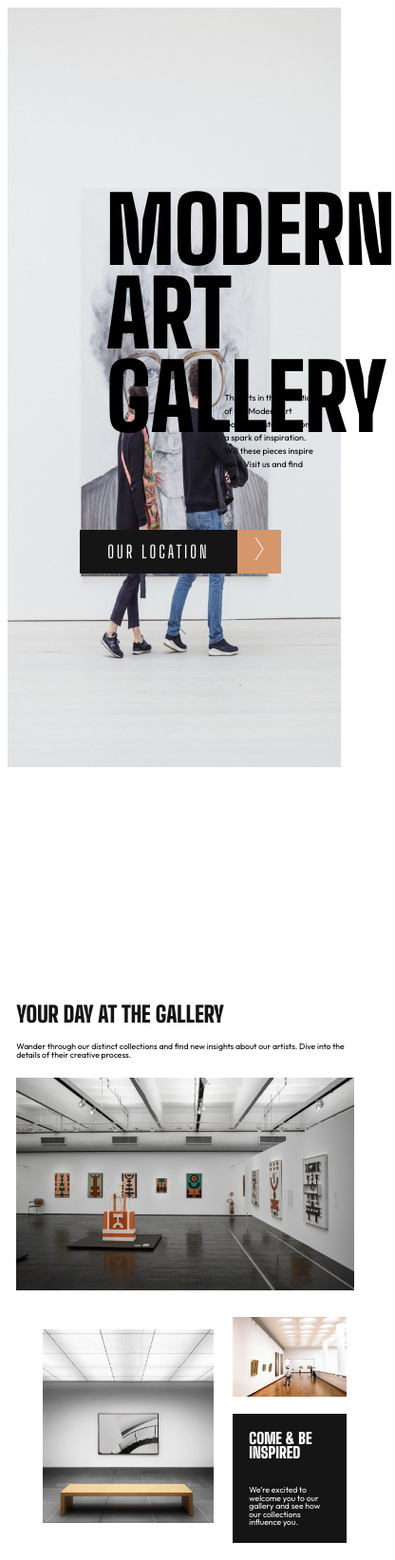
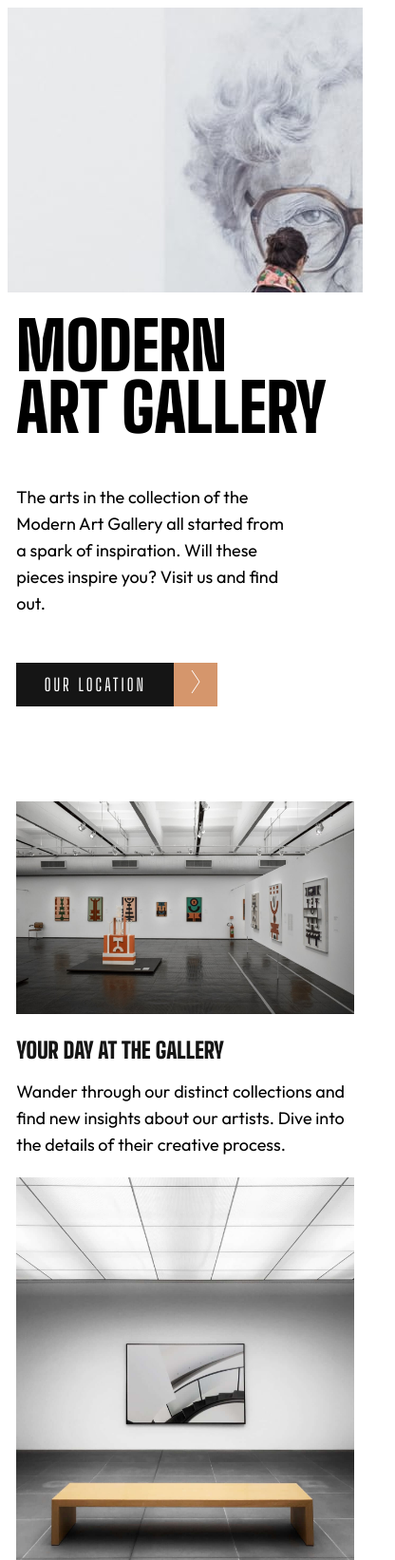
Before and after one commit to faruking/art-gallery, a plain HTML site: page index.html in a window 390 px wide. Shown: the top 1643 px of the page at 95% size, 416 px wide, since content can reach past the window. Drawn offline with Linux system fonts and the light colour scheme.

Commit message:
mobile reponsive-ness improved

```diff
--- a/index.html
+++ b/index.html
@@ -24,34 +24,41 @@
           <div class="black_background">
 
     </div>
-               <img src="./assets/desktop/image-hero@2x.jpg" width="40%" height="100%" style='z-index:9'>
+    <div id="image-hero">
 
 
     </div>
 
-<div>
+
+    </div>
+
+ <div class="header-grid">
+   <div class="header-grid-item">
         <header id="header">
         MODERN<br>
         ART GAL<span class="lery" >LERY</span>
       </header>
-  <header id="i" style="line-height: 0px;padding-left: 387px;color: black;margin-top: -322px">I</header>
-
-<div class="quote">
-    The arts in the collection of the Modern Art Gallery all started
+  <header id="i" style="line-height: 0px;padding-left: 430px;color: black;margin-top: -322px;">I</header>
+</div>
+<div class="header-grid-item">
+  <div class="header-flex-item">
+       The arts in the collection of the Modern Art Gallery all started
   from a spark of inspiration. Will these pieces inspire you? Visit
   us and find out.
-</div>
-
-
-
-</div>
-<div class="button" >
+  </div>
+ <div class="header-flex-item">
   <a href="location.html">
       <div class="lhs">OUR LOCATION</div>
   <div class="rhs"><img src="./assets/icon-arrow-right.svg"></div>
   </a>
 
 </div>
+</div>
+
+
+
+ </div>
+
 
 <div class="gallery_grid">
   <div class="grid-item" >
@@ -76,8 +83,8 @@
          <div class="flex-item2" >
        <img src="./assets/desktop/image-grid-3@2x.jpg" width="100%">
      </div>
-       <div class="flex-item2" style= "background-color:rgb(21, 21, 21);padding: 4.444vw;">
-      <header style="     font-size: 4.167vw;line-height: 3.889vw;color:white;padding: 0;margin: 0">
+       <div class="flex-item2">
+      <header>
         <div>
   COME &amp;  BE<br>
   INSPIRED</div></header><br>
@@ -89,15 +96,15 @@
   </main>
 <div class="footer">
   <div class="footer-flex">
-      <div>
+      <div class="footer-flex-item">
    <header style="font-size: 36px;line-height: 36px;padding: 32px;">  <div>
   MODERN<br>
   ART GALLERY</div></header>  </div>
 
-<div style="width: 30%;color: white;">  The Modern Art Gallery is free to all visitors and open seven days a week
+<div class="footer-flex-item">  The Modern Art Gallery is free to all visitors and open seven days a week
   from 8am to 9pm. Find us at 99 King Street, Newport, USA.</div>
 
-<div class="nav">
+<div class="footer-flex-item">
   <div class="icon-facebook">
 
   </div>
--- a/index_style.css
+++ b/index_style.css
@@ -7,8 +7,8 @@ header{
 	line-height: 88px;
 	color: white;
 	position: relative;
-	padding-top: 190px;
-	padding-left: 104px;
+	/*padding-top: 190px;*/
+	/*padding-left: 11%;*/
 	font-weight: 900;
 }
 body{
@@ -24,9 +24,16 @@ body{
 	float: left;
 	/*position: absolute;*/
 }
+#image-hero{
+	background-image: url("./assets/desktop/image-hero.jpg");
+	background-repeat: no-repeat;
+	width: 60%;
+	height:100%;
+	margin-left: 31%;
+}
 .two_divs{
-	width: 90%;
-	height: 800px;
+	width: 100%;
+	height:800px;
 	position: absolute;
 
 }
@@ -34,21 +41,37 @@ body{
 	color:black;
 	/*display: inline-block;*/
 }
-.quote{
+.header-grid{
+	display: grid;
+	grid-template-columns: 1fr 1fr;
+	grid-template-rows: 1fr;
+	grid-gap: 25%;
+	margin-left: 11%;
+	padding-top: 14%;
+}
+.header-grid-item:first-of-type{
+
+}
+.header-grid-item:nth-of-type(2n){
+	display: flex;
+	flex-direction: column;
+}
+.header-flex-item:first-of-type{
 	position: relative;
-	width:26%;
+	width:80%;
 	padding-bottom: 48px;
 	font-size: 22px;
 	line-height: 32px;
 	font-family: 'Outfit',san-serif;
 	font-weight: 300;
-	margin-left:61%;
-	margin-top: -50px;
+/*	margin-left:67%;
+	margin-top: -50px;*/
 }
-.button{
+
+.header-flex-item:nth-of-type(2n){
 	position: relative;
-	float: right;
-	margin-right: 23%;
+	/*float: right;*/
+	/*margin-right: 17.5%;*/
 }
 .lhs{
 	background-color: rgb(21, 21, 21);
@@ -111,6 +134,17 @@ align-items:center;
 
 
 }
+.flex-item2:nth-of-type(2n) header{
+		 font-size: 4.167vw;
+		 line-height: 3.889vw;
+		 color:white;
+		 padding: 0;
+		 margin: 0;
+}
+.flex-item2:nth-of-type(2n){
+	background-color:rgb(21, 21, 21);
+	padding: 4.444vw;
+}
 .body_m{
 	line-height: 2.2vw;
 	/*font-size: 22px;*/
@@ -134,17 +168,21 @@ align-items:center;
 	flex-grow: 1;
 
 }
-.button:hover .rhs{
+.header-flex-item:nth-of-type(2n):hover .rhs{
 	background-color:rgb(21, 21, 21);
 }
-.button:hover .lhs{
+.header-flex-item:nth-of-type(2n):hover .lhs{
 	background-color: rgb(213, 150, 108);
 }
 .icon:hover{
 	fill:red;
 	background-color: green;
 }
-.nav{
+	.footer-flex-item:nth-of-type(n+2){
+		 width: 30%;
+		 color: white;
+	}
+.footer-flex-item:nth-of-type(3n){
 	display: flex;
 	grid-gap: 12px;
 }
@@ -203,9 +241,8 @@ align-items:center;
 }
 	#header{
 		color: black;
-	}
-	.two_divs img{
-		width: 100%;
+		font-size: 70px;
+		line-height: 65px;
 	}
 	#i{
 		display: none;
@@ -213,8 +250,121 @@ align-items:center;
 	.lery{
 		color: black;
 	}
-	.quote{
-		line-height: 14px;
-	font-size: 9px;
+	.header-flex-item:first-of-type{
+	line-height: 28px;
+	font-size: 18px;
+	}
+	#image-hero{
+	background-image: url("./assets/tablet/image-hero.jpg");
+	background-repeat: no-repeat;
+/*	width: 50%;
+	height:100%;*/
+	margin-left: 0;
+	}
+	.header-grid{
+	display: grid;
+	grid-template-columns: 1fr;
+	grid-template-rows: 1fr 1fr;
+	grid-gap: 5%;
+	margin-left: 50%;
+	/*padding-top: 14%;*/
 	}
 }
+@media screen and (max-width: 480px){
+	.black_background{
+		display: none;
+	}
+	.gallery_grid{
+		width: 95%;
+		grid-template-columns: 1fr;
+		grid-template-rows: 1fr;
+		margin-top: 100px;
+	}
+	.grid-item:first-of-type{
+	grid-column: 1 / span 1;
+	grid-row: 2 / span 1;
+}
+.grid-item:nth-of-type(n+2){
+	grid-column: 1/ span 1;
+	grid-row: 1/ span 1;
+}
+.gallery_grid .grid-item:nth-child(3n){
+	grid-column: 1 / span 1;
+	grid-row: 3 / span 1;
+}
+.gallery_grid .grid-item:nth-child(4n){
+	grid-gap: 20px;
+	display: inline-grid;
+	flex-direction: column;
+	grid-column: 1 / span 1;
+	grid-row: 4 / span 1;
+	justify-content: space-between;
+}
+	#header{
+		color: black;
+		font-size: 70px;
+		line-height: 65px;
+	}
+	#i{
+		display: none;
+	}
+	.lery{
+		color: black;
+	}
+	.header-flex-item:first-of-type{
+	line-height: 28px;
+	font-size: 18px;
+	}
+	#image-hero{
+	background-image: url("./assets/mobile/image-hero@2x.jpg");
+	background-repeat: no-repeat;
+	width: 100%;
+	/*height:100%;*/
+	margin-left: 0;
+	}
+	.header-grid{
+	grid-gap: 0px;
+	width: 95%;
+	display: grid;
+	grid-template-columns: 1fr;
+	grid-template-rows: 1fr;
+	margin: auto;
+	padding:0px;
+	}
+	.two_divs{
+		position: relative;
+		margin:auto;
+		height: 300px;
+		padding-bottom: 24px;
+	}
+
+	.footer-flex{
+		flex-wrap: wrap;
+	}
+	.footer-flex-item{
+		width: 100%;
+	}
+	.footer-flex-item:nth-of-type(n+2){
+		padding: 16px 32px 16px 32px;
+		width: 100%;
+	}
+
+	.gallery_grid2{
+		grid-template-columns: 1fr;
+		width: 95%;
+	}
+	.flex-item2:nth-of-type(2n) header{
+		font-size: 50px;
+		line-height: 45px;
+	}
+	.flex-item2:nth-of-type(2n){
+		padding: 42px;
+	}
+	.body_m{
+		 font-size: 18px;
+		 line-height: 28px;
+	}
+	.header-grid-item:first-of-type{
+		padding-bottom: 48px;
+	}
+}
```
